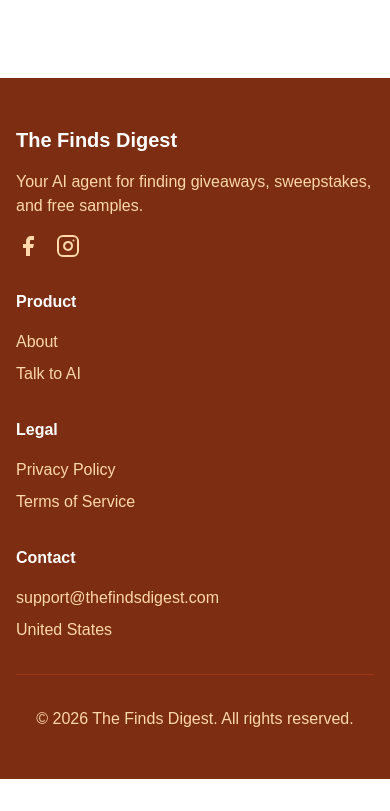
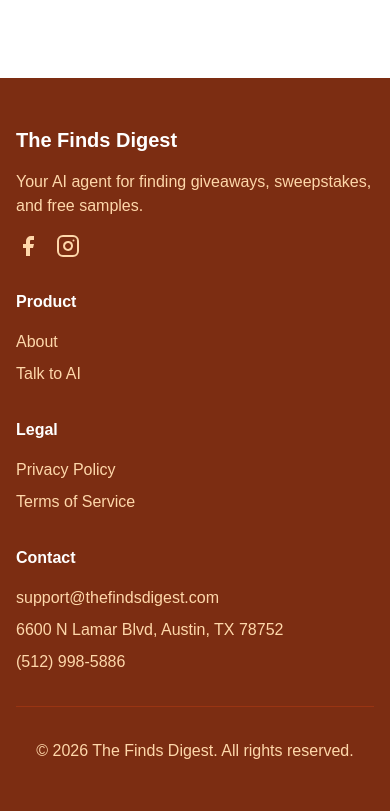
Before and after one commit to Textingman/push-findsdigest, a Next.js app: page /terms in a window 390 px wide. Shown: the part 8072-8883 px from the top of the page. Before the commit the page ends 8851 px from the top, so only its background shows below. Built offline with nearby package versions, Linux system fonts and the light colour scheme.

Commit message:
Update footer address and add support phone number

```diff
--- a/app/components/Footer.tsx
+++ b/app/components/Footer.tsx
@@ -74,7 +74,10 @@ export default function Footer() {
               support@thefindsdigest.com
             </p>
             <p className="mt-2" style={{ color: '#FED7AA' }}>
-              United States
+              6600 N Lamar Blvd, Austin, TX 78752
+            </p>
+            <p className="mt-2" style={{ color: '#FED7AA' }}>
+              (512) 998-5886
             </p>
           </div>
         </div>
```
